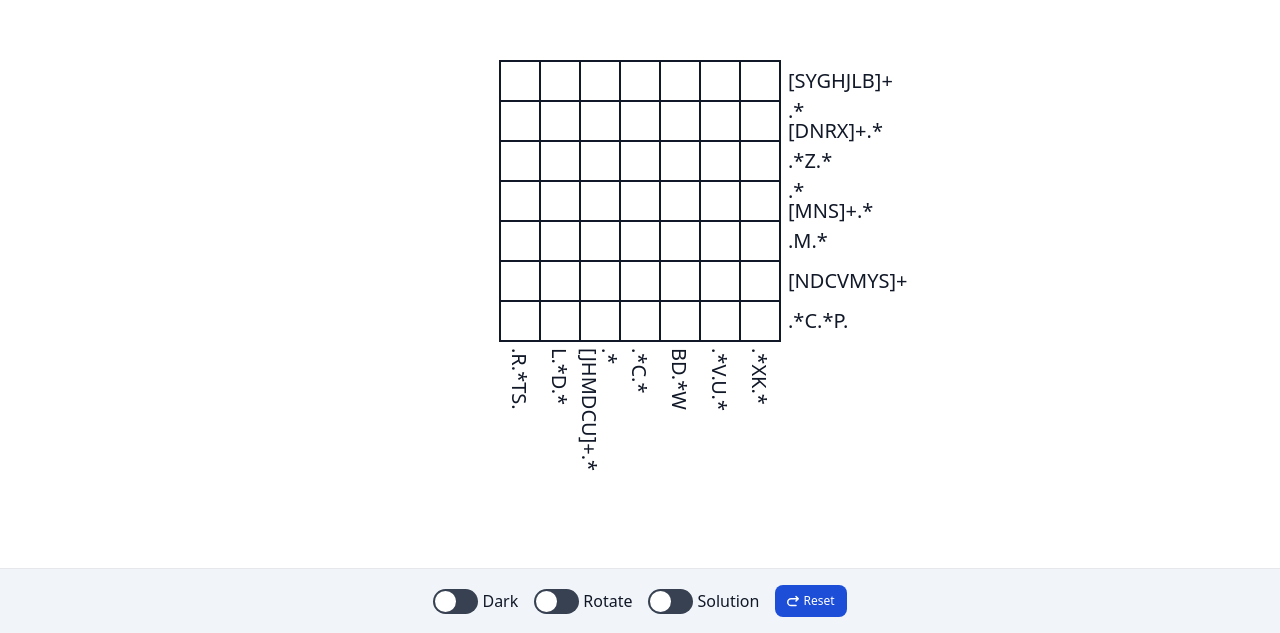
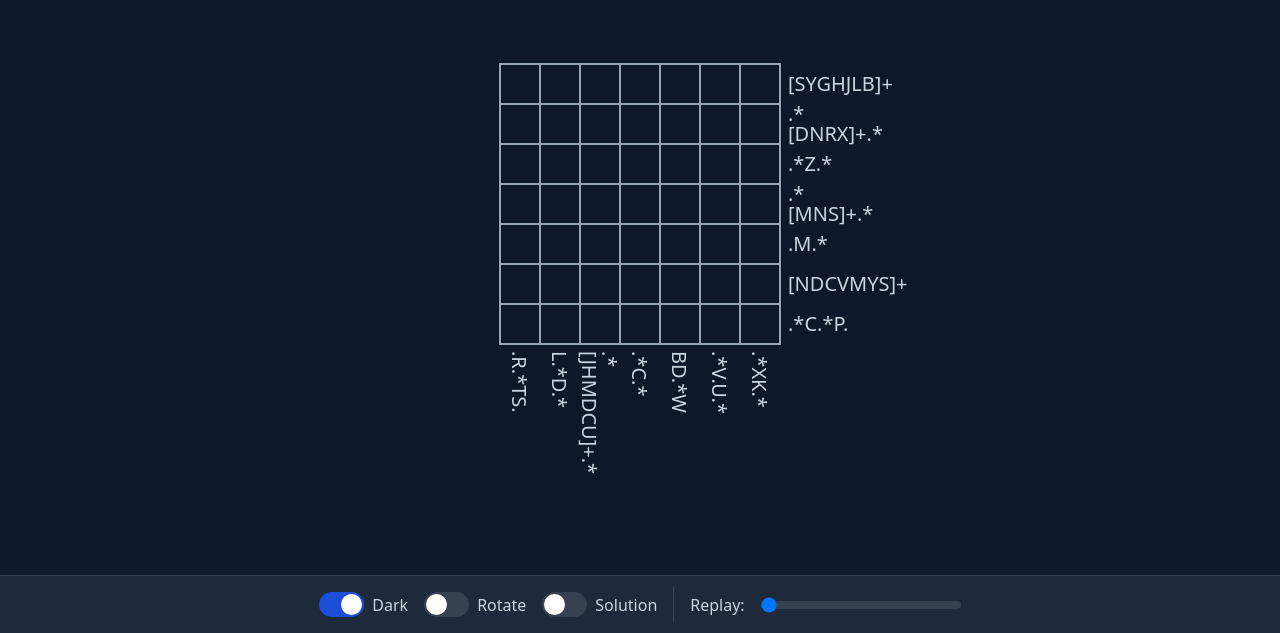
Before and after one commit to henningway/regex-crossword, a Vue app: page / in a window 1280 px wide. Shown: the part 167-800 px from the top of the page. Built offline with nearby package versions, Linux system fonts and the light colour scheme.

Commit message:
replace reset button with replay slider

```diff
--- a/index.html
+++ b/index.html
@@ -1,5 +1,5 @@
 <!doctype html>
-<html class="class">
+<html class="dark">
     <head>
         <meta charset="utf-8" />
         <meta
--- a/src/app/game.ts
+++ b/src/app/game.ts
@@ -1,13 +1,27 @@
-import { Game } from '@/type/common';
+import { Board, BoardUpdate, Game } from '@/type/common';
 import { generateGame } from '@/util/game';
 import { defineStore } from 'pinia';
-import { repeat } from 'ramda';
+import { assocPath, reduce, repeat, take } from 'ramda';
 
 export const useGameStore = defineStore('game', {
     state: (): Game => generateGame(7),
+    getters: {
+        userBoard: (state): Board =>
+            reduce(
+                (board: Board, update: BoardUpdate) => assocPath([update.row, update.col], update.value, board),
+                repeat(repeat('', state.size), state.size) as Board,
+                take(state.undoIndex, state.userInput)
+            )
+    },
     actions: {
-        reset() {
-            this.userBoard = repeat(repeat('', this.size), this.size);
+        addUpdate(update: BoardUpdate) {
+            if (this.undoIndex < this.userInput.length) this.userInput = take(this.undoIndex, this.userInput);
+
+            this.userInput.push(update);
+            this.updateUserIndex(this.userInput.length);
+        },
+        updateUserIndex(value: number) {
+            this.undoIndex = value;
         }
     }
 });
--- a/src/util/game.ts
+++ b/src/util/game.ts
@@ -16,7 +16,8 @@ export function generateGame(size: number): Game {
             rows: map(pipe(collapse, guessRegex), board),
             columns: map(pipe(collapse, guessRegex), columns(board))
         },
-        userBoard: repeat(repeat('', size), size),
+        undoIndex: 0,
+        userInput: [],
         size
     };
 }
--- a/src/view/Board.vue
+++ b/src/view/Board.vue
@@ -80,10 +80,10 @@
 
 <script setup lang="ts">
     import { useGameStore } from '@/app/game';
-    import type { Board, Options } from '@/type/common';
+    import type { Options } from '@/type/common';
     import { Direction } from '@/type/enum';
     import { collapse } from '@/util/string';
-    import { always as _, assocPath, equals, includes, slice, test, times, toUpper, transpose } from 'ramda';
+    import { always as _, equals, includes, slice, test, toUpper, transpose } from 'ramda';
     import { ref } from 'vue';
 
     const CELL_PX = 40;
@@ -151,6 +151,6 @@
 
     const update = (value: string) => {
         if (activeCell.value === null) return;
-        game.userBoard = assocPath([activeCell.value.row, activeCell.value.col], value, game.userBoard);
+        game.addUpdate({ row: activeCell.value.row, col: activeCell.value.col, value });
     };
 </script>
--- a/src/view/Controls.vue
+++ b/src/view/Controls.vue
@@ -5,7 +5,7 @@
         </div>
 
         <div
-            class="w-100 flex justify-center p-4 border-t border-t-gray-200 dark:border-t-gray-700 bg-slate-100 dark:bg-slate-800 gap-4"
+            class="w-100 flex justify-center items-center p-4 border-t border-t-gray-200 dark:border-t-gray-700 bg-slate-100 dark:bg-slate-800 gap-4 font-medium"
         >
             <ToggleButton
                 :value="darkmode"
@@ -28,27 +28,18 @@
                 Solution
             </ToggleButton>
 
-            <div
-                class="px-3 py-2 text-xs font-medium text-center inline-flex items-center text-white bg-blue-700 rounded-lg hover:bg-blue-800 focus:ring-4 focus:outline-none focus:ring-blue-300 dark:bg-blue-600 dark:hover:bg-blue-700 dark:focus:ring-blue-800"
-                @click="game.reset()"
-            >
-                <svg
-                    class="w-3 h-3 mr-1"
-                    xmlns="http://www.w3.org/2000/svg"
-                    fill="none"
-                    viewBox="0 0 16 14"
-                >
-                    <path
-                        stroke="currentColor"
-                        stroke-linecap="round"
-                        stroke-linejoin="round"
-                        stroke-width="2"
-                        d="m12 7 3-3-3-3m0 12H5.5a4.5 4.5 0 1 1 0-9H14"
-                    />
-                </svg>
+            <div class="w-[1px] h-[35px] bg-gray-200 dark:bg-gray-700 -mt-[10px] -mb-[10px]" />
 
-                Reset
-            </div>
+            <label for="replay-slider">Replay:</label>
+            <input
+                id="replay-slider"
+                type="range"
+                class="w-[200px] h-2 rounded-lg appearance-none cursor-pointer bg-gray-700"
+                min="0"
+                :max="game.userInput.length"
+                @input="(event) => game.updateUserIndex(parseInt((event.target as HTMLInputElement).value))"
+                :value="game.undoIndex"
+            />
         </div>
     </div>
 </template>
--- a/src/view/ToggleButton.vue
+++ b/src/view/ToggleButton.vue
@@ -1,6 +1,6 @@
 <template>
     <label
-        class="relative cursor-pointer flex items-center text-md font-medium gap-1"
+        class="relative cursor-pointer flex items-center gap-2"
         :class="{ toggleValue }"
     >
         <input
```
Also changed, not shown: src/type/common.d.ts (+11 -1 lines).
